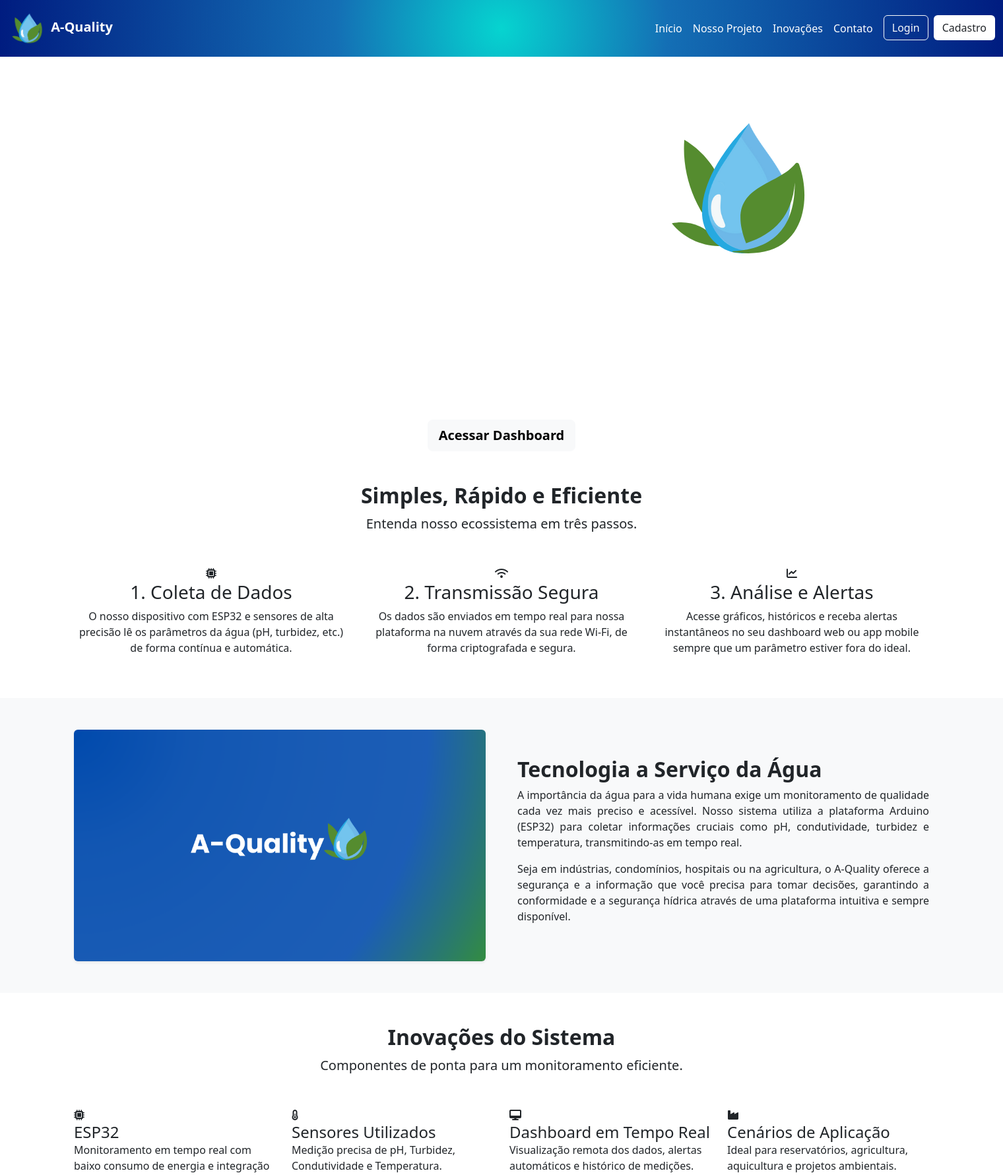
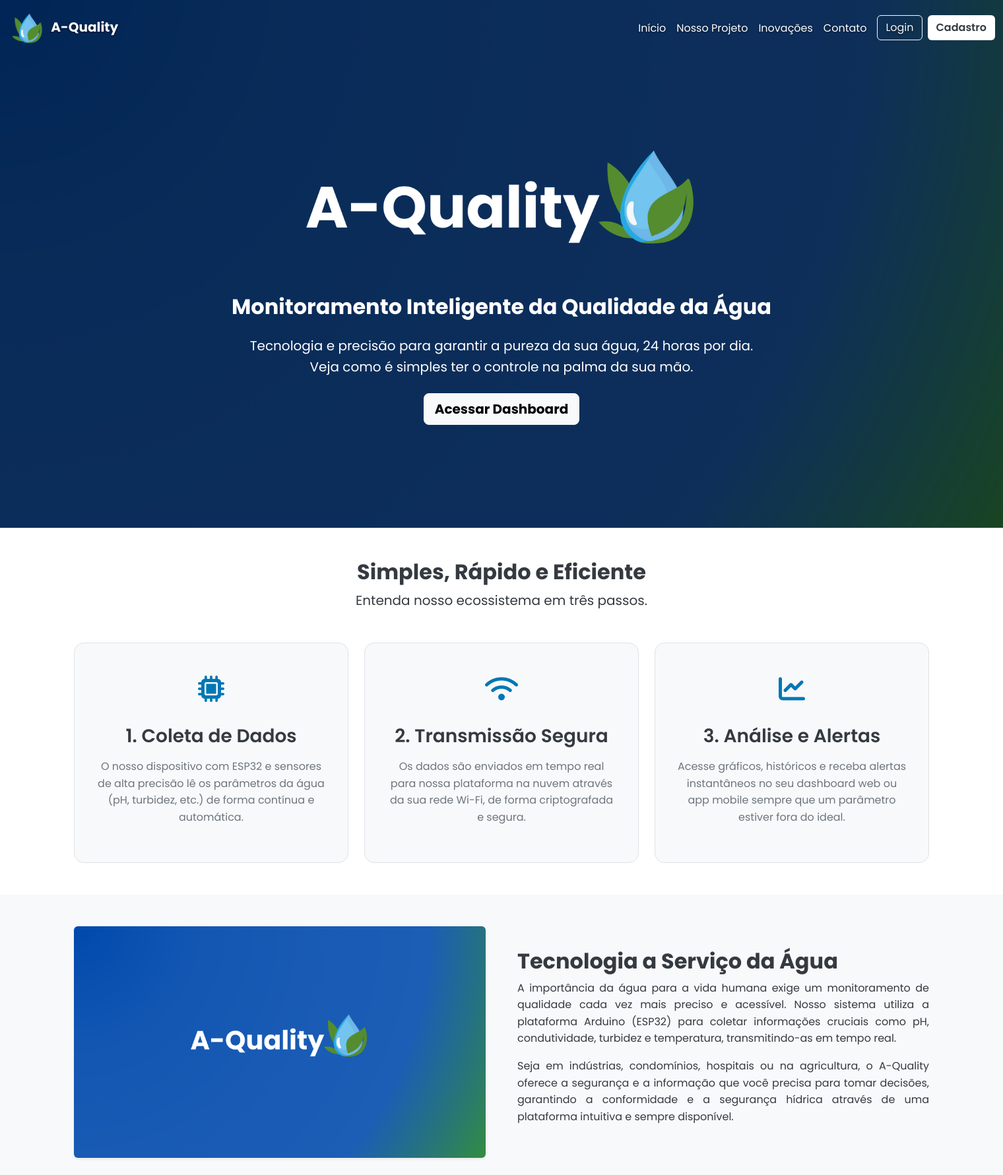
Before and after one commit to aqualitytcc/aqualityTCC2025, a PHP site: page / in a window 1520 px wide. Shown: the top 1781 px of the page at 66% size. Run offline with PHP 8.4, Linux system fonts and the light colour scheme; some libraries are stand-ins or nearby versions.

Commit message:
CSS Atualizado

```diff
--- a/web/css/style.css
+++ b/web/css/style.css
@@ -1,214 +1,266 @@
-
-.navbar {
-  background: radial-gradient(circle,rgba(6, 212, 208, 1) 0%, rgba(20, 111, 181, 1) 33%, rgba(0, 28, 128, 1) 100%);
+:root {
+    --cor-primaria: #0077b6;
+    /* Um azul profissional e moderno */
+    --cor-secundaria: #00b4d8;
+    /* Um azul mais claro para detalhes */
+    --cor-fundo: #f8f9fa;
+    /* Um cinza bem claro para o fundo */
+    --cor-texto: #343a40;
+    /* Texto principal (preto suave) */
+    --cor-branco: #FFFFFF;
 }
 
-.justify{
-  text-align: justify;
-}
-
-.login{
-  background-color: #00ff88;
-  border-radius: 8px;
-  width: 120px;
-}
-.roxo{
-  color: #2b134b;
-}
-
-.registre{
-  font-size: 14px;
-  line-height: 16px;
-}
-
-.logindiv{
-  width: 450px; border-style: solid; border-color: white; border-radius: 20px; padding: 50px 40px 80px; margin-top: 10%;
-}
-
-body{
+body {
     margin: 0;
-    font-family: 'Noto Sans', sans-serif;
+    font-family: 'Poppins', sans-serif;
+    /* <-- Fonte principal correta */
+    background-color: var(--cor-fundo);
+    color: var(--cor-texto);
 }
 
 body * {
     box-sizing: border-box;
 }
 
-.main-login{
-    width: 100vw;
+/* Hero Section */
+#hero {
     height: 100vh;
-    /* background: #201b2c; */
-    display: flex;
-    justify-content: center;
-    align-items: center;
-    background: #020024;
-    background: linear-gradient(350deg,rgba(2, 0, 36, 1) 0%, rgba(9, 44, 121, 1) 37%, rgba(0, 212, 255, 1) 100%);
+    background: url('../imagens/Capa A-Quality.png') no-repeat center center;
+    background-size: cover;
+    position: relative;
 }
 
-#login-title{
-    text-shadow: 2px 2px 8px #2b865c;
+#hero::before {
+    content: '';
+    position: absolute;
+    top: 0;
+    left: 0;
+    right: 0;
+    bottom: 0;
+    background: rgba(0, 0, 0, 0.5);
 }
 
-.left-login{
-    width: 50vw;
-    height: 100vh;
-    display: flex;
-    justify-content: center;
-    align-items: center;
-    flex-direction: column;
+#hero .container {
+    position: relative;
+    z-index: 2;
+}
+#hero .hero-logo {
+    max-width: 1000px; /* Define o tamanho máximo que o logo pode ter em telas grandes */
+    width: 100%;      /* Garante que o logo encolha e se ajuste em telas menores */
+    height: auto;     /* Mantém a proporção correta da imagem */
+    animation: fadeInUp 1s ease-out;
+}
+#hero h1 {
+    animation: fadeInUp 1s ease-out;
+}
+#hero p {
+    animation: fadeInUp 1s ease-out;
+}
+#hero a {
+    animation: fadeInUp 1s ease-out;
+}
+/* Navbar */
+.navbar {
+    position: absolute;
+    top: 0;
+    left: 0;
+    width: 100%;
+    z-index: 10;
+    background-color: transparent !important;
+    transition: background-color 0.4s ease, backdrop-filter 0.4s ease;
 }
 
-.left-login > h1 {
-    font-size: 3vw;
-    color: #6ad165;
-    text-shadow:1px 1px 6px #332d46;
+/* --- ESTADO 1: NO TOPO DA PÁGINA (SOBRE O HERO) --- */
+
+/* Garante que a marca e os links sejam brancos. Usa a classe .navbar-dark do HTML */
+.navbar:not(.scrolled) .navbar-brand,
+.navbar:not(.scrolled) .nav-link {
+    color: var(--cor-branco) !important;
 }
 
-.left-login-image{
-    width: 30vw;
+/* Adiciona uma sombra ao texto para melhor legibilidade sobre a imagem */
+.navbar:not(.scrolled) .navbar-brand,
+.navbar:not(.scrolled) .nav-link,
+.navbar:not(.scrolled) .btn-outline-light {
+    text-shadow: 0 1px 3px rgba(0, 0, 0, 0.6);
 }
 
-.right-login{
-    width: 50vw;
-    height: 100vh;
-    display: flex;
-    justify-content: center;
-    align-items: center;
+/* Estilo específico para o botão "Cadastro" no topo */
+.navbar:not(.scrolled) .btn.bg-white {
+    color: var(--cor-texto) !important;
+    font-weight: 600;
 }
 
-.card-login{
-    width: 60%;
-    display: flex;
-    justify-content: center;
-    align-items: center;
-    flex-direction: column;
-    padding: 30px 35px;
-    background-color: #1e3a8a;
-    border-radius: 20px;
-    box-shadow: 0px 10px 40px #00000056;
+
+/* --- ESTADO 2: AO ROLAR A PÁGINA (FORA DO HERO) --- */
+
+/* Aplica um fundo branco sólido */
+.navbar.scrolled {
+    position: fixed;
+    background-color: var(--cor-branco) !important;
+    box-shadow: 0 2px 10px rgba(0, 0, 0, 0.1);
+    backdrop-filter: none;
+    -webkit-backdrop-filter: none;
+}
+.navbar.scrolled .btn-outline-light {
+    color: var(--cor-primaria) !important;
+    border-color: var(--cor-primaria) !important;
+    font-weight: 600;
+}
+.navbar.scrolled .btn-outline-light:hover {
+    background-color: var(--cor-primaria) !important;
+    color: var(--cor-branco) !important;
+    border-color: var(--cor-primaria) !important;
+}
+.navbar.scrolled .btn.bg-white {
+    background-color: var(--cor-primaria) !important;
+    color: var(--cor-branco) !important;
+    font-weight: 600;
+}
+/* Muda a cor da marca e dos links para preto */
+.navbar.scrolled .navbar-brand,
+.navbar.scrolled .nav-link {
+    color: var(--cor-texto) !important;
+    text-shadow: none;
 }
 
-.card-login > h1 {
-    color: #00ff88;
-    font-weight: 800px;
-    margin: 0;
+/* Estilos de Texto e Utilitários */
+.justify {
+    text-align: justify;
 }
 
-.textfield{
-    width: 100%;
-    display: flex;
-    flex-direction: column;
-    align-items: flex-start;
-    justify-content: center;
-    margin: 10px 0px;
+.registre {
+    font-size: 14px;
+    line-height: 16px;
 }
 
-.textfield > input {
-    width: 100%;
-    border: none;
-    border-radius: 10px;
-    padding: 15px;
-    background: #6b50b4;
-    color: #f0ffffde;
-    font-size: 12pt;
-    box-shadow: 0px 10px 40px #00000056;
-    outline: none;
-    box-sizing: border-box;
+h1,
+.display-3 {
+    font-weight: 600;
 }
 
-.textfield > label {
-    color: #f0ffffde;
-    margin-bottom: 10px;
-
+h2 {
+    font-weight: 500;
+    animation: fadeInUp 1s ease-out;
 }
 
-.textfield > input::placeholder{
-    color: #f0ffff94;
+p {
+    line-height: 1.6;
 }
 
-.btn-login{
-    width: 100%;
-    padding: 16px 0px;
-    margin: 25px;
-    border: none;
-    border-radius: 8px;
-    outline: none;
-    text-transform: uppercase;
-    font-weight: 800;
-    letter-spacing: 3px;
-    color: #2b134b;
-    background: #00ff88;
-    cursor: pointer;
-    box-shadow: 0px 10px 40px -12px #00ff8052;
+/* Secção: Como Funciona */
+#como-funciona {
+    background-color: var(--cor-branco);
 }
 
-.btn-login:hover{
-    background: #01e279;
+.step-card {
+    background-color: #f8f9fa;
+    padding: 2.5rem 2rem;
+    border-radius: 15px;
+    width: 100%;
+    border: 1px solid #dee2e6;
+    transition: transform 0.3s ease, box-shadow 0.3s ease;
 }
 
-.ancora{
-    color: #fff;
-    font-size: 16px;
-    font-weight: 400;
-    text-decoration: none;
-    margin-top: 2vw;
-    margin-bottom: -5px;
+.step-card:hover {
+    transform: translateY(-5px);
+    box-shadow: 0 8px 25px rgba(0, 119, 182, 0.08);
 }
 
-.ancora:hover{
-    text-decoration: underline;
+.step-icon {
+    font-size: 2.5rem;
+    color: var(--cor-primaria);
+    margin-bottom: 1.5rem;
 }
 
-.register-link p {
-    color: #fff;
-    font-size: 16px;
-    font-weight: 300;
+.step-card h3 {
+    font-weight: 600;
+    color: var(--cor-texto);
+    margin-bottom: 1rem;
 }
 
-.register-link p a {
-    color: #fff;
-    font-size: 16px;
-    font-weight: 700;
-    text-decoration: none;
+.step-card p {
+    color: #6c757d;
+    line-height: 1.6;
 }
 
-.register-link p a:hover {
-    text-decoration: underline;
+/* Secção: Nosso Projeto */
+#NossoProjeto img {
+    max-width: 100%;
 }
 
-.textfield img {
-    position: absolute;
-    right: 14vw;
-    margin-top: 26px;
+/* Secção: Inovações (Cards Customizados) */
+.inovacao-card {
+    background-color: var(--cor-branco);
+    border-radius: 10px;
+    padding: 2.5rem 1.5rem;
+    text-align: center;
+    border: 1px solid transparent;
+    transition: transform 0.3s ease, box-shadow 0.3s ease, border-color 0.3s ease;
+    width: 100%;
 }
 
-@media only screen and (max-width: 950px){
-    .card-login{
-        width: 85%;
-    }
+.inovacao-card:hover {
+    transform: translateY(-10px);
+    box-shadow: 0 15px 30px rgba(0, 119, 182, 0.1);
+    border-color: var(--cor-secundaria);
 }
 
-@media only screen and (max-width: 600px){
-    .main-login{
-        flex-direction: column;
-    }
-    .left-login > h1{
-        display: none;
-    }
+.card-icon {
+    font-size: 2.5rem;
+    margin-bottom: 1rem;
+    color: var(--cor-secundaria);
+    transition: color 0.3s ease;
+}
 
-    .left-login{
-        width: 100%;
-        height: auto;
-    }
-    .right-login{
-        width: 100%;
-        height: auto;
-    }
-    .left-login-image{
-        width: 50vw;
-        margin-bottom: 15%;
-    }
-    .card-login{
-        width: 90%;
-    }
+.inovacao-card:hover .card-icon {
+    color: var(--cor-primaria);
 }
+
+.inovacao-card .card-title {
+    font-weight: 600;
+    color: var(--cor-primaria);
+    margin-bottom: 0.75rem;
+}
+
+.inovacao-card .card-description {
+    font-size: 0.9rem;
+    color: #6c757d;
+    line-height: 1.5;
+}
+
+/* Secção: Contato */
+.social-icon {
+    display: inline-block;
+    font-size: 3rem;
+    color: var(--cor-texto);
+    transition: transform 0.3s ease, color 0.3s ease;
+}
+
+.social-icon:hover {
+    color: #c13584;
+    /* Cor do Instagram */
+    transform: scale(1.1);
+}
+
+/* Animação de Scroll */
+.section-hidden {
+    opacity: 0;
+    transform: translateY(30px);
+    transition: opacity 1.8s ease-out, transform 1.8s ease-out;
+}
+
+.section-visible {
+    opacity: 1;
+    transform: translateY(0);
+}
+@keyframes fadeInUp {
+  from {
+    opacity: 0;
+    transform: translateY(20px);
+  }
+  to {
+    opacity: 1;
+    transform: translateY(0);
+  }
+}
```
Also changed, not shown: web/css/dashboard_responsive.css (added, +174 -0 lines).
